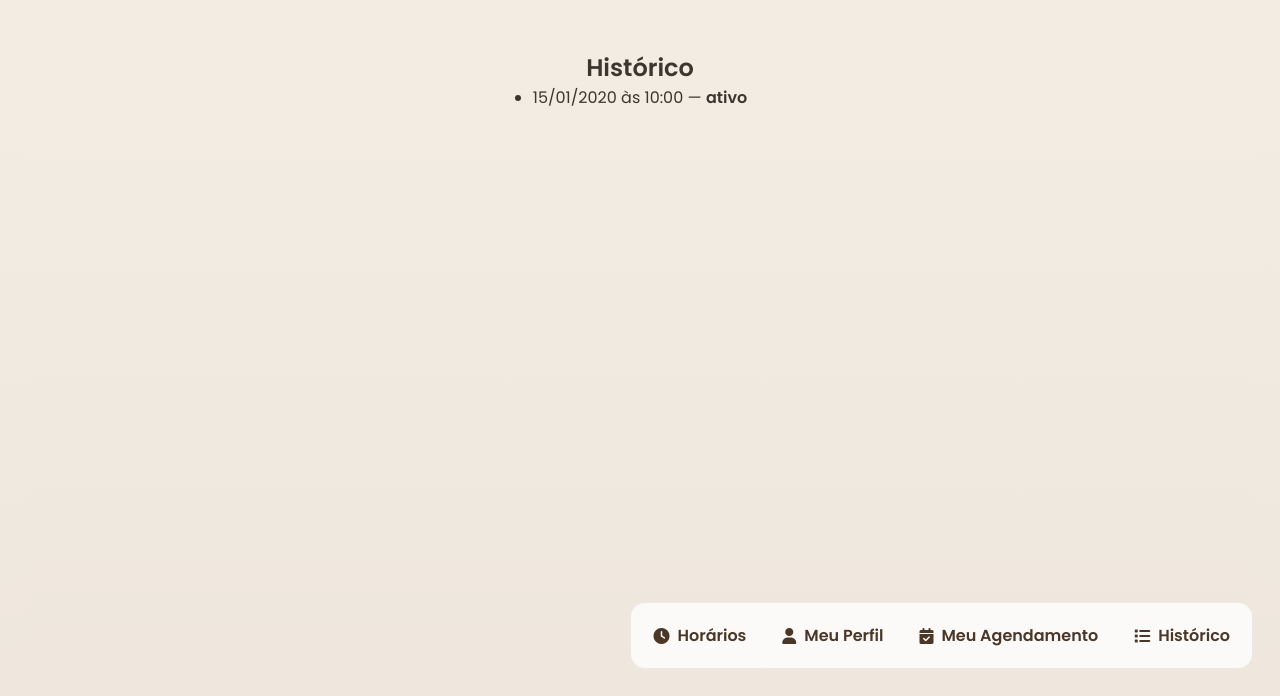
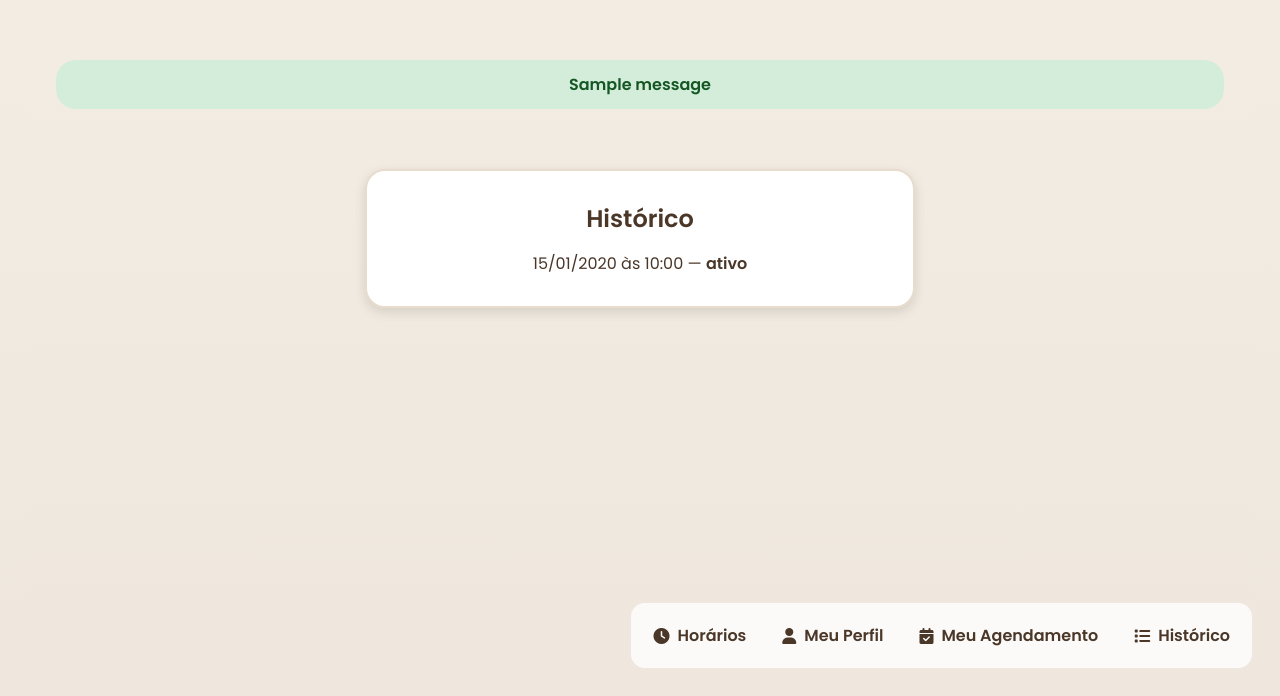
Before and after one commit to flaubersauan/Barbershop, a Flask app: page /agendamento/historico in a window 1280 px wide. Shown: the part 104-800 px from the top of the page. Run offline with Flask 3, Linux system fonts and the light colour scheme; a user stored in the database is signed in; tables that the repository leaves empty hold one stand-in row (values such as "Sample post"); one stand-in notice (Sample message) is shown; parts of the project's set-up code (start-up, migrations or seed data) failed here and were passed over; some web fonts are replaced.

Commit message:
finalizando style

```diff
--- a/blueprints/agendamentos/routes.py
+++ b/blueprints/agendamentos/routes.py
@@ -25,7 +25,6 @@ def cancelar_agendamento():
     agendamento = (db.query(Agendamento).options(joinedload(Agendamento.horario)).filter_by(user_id=current_user.id, status="ativo").first())
 
     if not agendamento:
-        flash("Você não possui agendamento para cancelar.")
         db.close()
         return redirect(url_for("dashboard"))
 
@@ -37,7 +36,7 @@ def cancelar_agendamento():
     db.commit()
     db.close()
 
-    flash("Agendamento cancelado com sucesso!")
+    flash("Agendamento cancelado com sucesso!", 'success')
     return redirect(url_for("dashboard"))
 
 @agendamento_bp.route("/historico")
--- a/blueprints/horarios/routes.py
+++ b/blueprints/horarios/routes.py
@@ -16,14 +16,14 @@ def agendar(horario_id):
         return redirect(url_for("dashboard"))
 
     if current_user.agendamento:
-        flash("Você já possui um horário agendado!")
+        flash("Você já possui um horário agendado!", 'error')
         db.close()
         return redirect(url_for("dashboard"))
 
 
     for ag in horario.agendamento:
         if ag.status == "ativo":
-            flash("Este horário já foi reservado!")
+            flash("Este horário já foi reservado!", 'error')
             db.close()
             return redirect(url_for("dashboard"))
 
@@ -35,5 +35,5 @@ def agendar(horario_id):
     db.commit()
     db.close()
 
-    flash("Agendamento realizado com sucesso!")
+    flash("Agendamento realizado com sucesso!", 'success')
     return redirect(url_for("dashboard"))
--- a/blueprints/horarios/templates/historico.html
+++ b/blueprints/horarios/templates/historico.html
@@ -2,8 +2,9 @@
 {% block content %}
 
 <div class="centralizar">
-  <h2>Histórico</h2>
-  {% if historico %}
+  <div class="card-info">
+    <h2>Histórico</h2>
+      {% if historico %}
   <ul class="lista-historico">
     {% for ag in historico %}
       <li>
@@ -16,5 +17,7 @@
   <p>Sem histórico de agendamentos.</p>
 {% endif %}
 </div>
+  </div>
+
 
 {% endblock %}
--- a/static/style.css
+++ b/static/style.css
@@ -90,6 +90,13 @@ html, body {
 
 
 .lista-horarios {
+    list-style: none;
+    padding: 0;
+    display: grid;
+    gap: 16px;
+    grid-template-columns: repeat(1, 1fr);
+}
+.lista-historico{
     list-style: none;
     padding: 0;
     display: grid;
@@ -251,6 +258,7 @@ html, body {
     gap: 15px;
     color: #4A3728;
     border: 2px solid #E8DCCD;
+    align-items: center;
 }
 
 .texto-vazio {
@@ -288,3 +296,24 @@ html, body {
     justify-content: center;
     flex-direction: column;
 }
+.flash {
+    padding: 12px;
+    margin: 10px 0;
+    border-radius: 5px;
+    font-weight: bold;
+    border-radius: 20px;
+    text-align: center;
+    border-left: solid rgb(80, 20, 20) 15px;
+}
+
+.flash.success {
+    background-color: #d4edda;
+    color: #155724;
+    border-left: #155724;
+}
+
+.flash.error {
+    background-color: #f8d7da;
+    color: #721c24;
+    border-left: solid rgb(80, 20, 20) 15px;
+}
--- a/templates/base_dashboard.html
+++ b/templates/base_dashboard.html
@@ -20,7 +20,18 @@
     </div>
 </header>
 
+{% with messages = get_flashed_messages(with_categories=true) %}
+  {% if messages %}
+    {% for category, message in messages %}
+      <div class="flash {{ category }}">
+        {{ message }}
+      </div>
+    {% endfor %}
+  {% endif %}
+{% endwith %}
+
 <main class="dashboard-main">
+
     {% block content %}
     {% endblock %}
 </main>
--- a/templates/dashboard.html
+++ b/templates/dashboard.html
@@ -5,7 +5,7 @@
 <header class="header-dashboard">
     <div class="dashboard-title-box">
         <h2>Horários do dia</h2>
-        <p class="data-atual">{{ data }}</p> <!-- horarios[0].data.strftime('%d/%m/%Y') -->
+        <p class="data-atual">{{ data }}</p>
     </div>
 
     <div class="user-dashboard-info">
```
Also changed, not shown: blueprints/agendamentos/templates/perfil.html (+3 -4 lines), blueprints/auth/routes.py (+4 -4 lines), blueprints/auth/templates/cadastro.html (+9 -1 lines), blueprints/auth/templates/login.html (+9 -1 lines), static/forms.css (+20 -0 lines), templates/base.html (+10 -0 lines).
